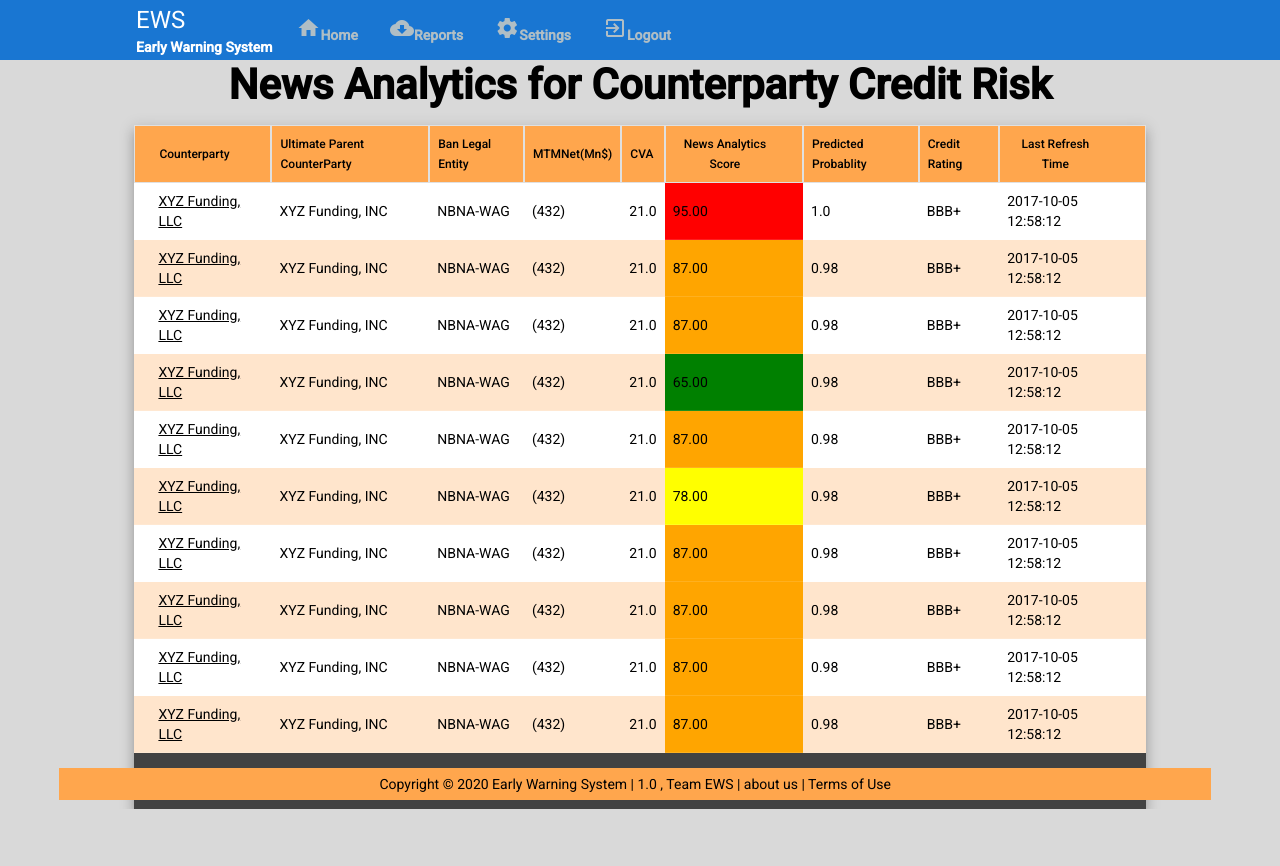
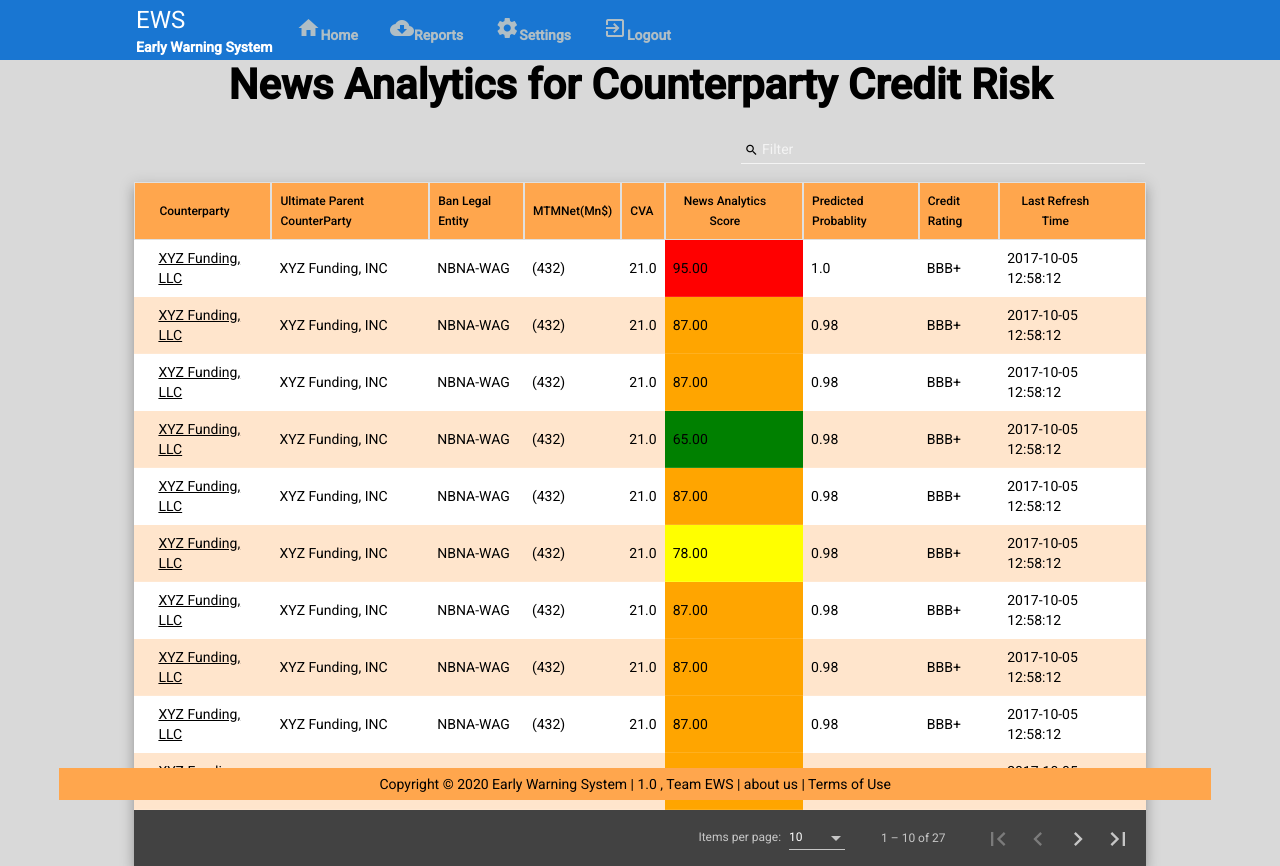
Before and after one commit to abhi0593/tcshackathon, an Angular app: page /dashboard in a window 1280 px wide. Before the commit the page ends 809 px from the top, so only its background shows below. Built offline with nearby package versions, Linux system fonts and the light colour scheme.

Commit message:
Added search bar

```diff
--- a/src/app/dashboard/dashboard-front/dashboard.component.css
+++ b/src/app/dashboard/dashboard-front/dashboard.component.css
@@ -21,6 +21,12 @@
   font-weight: bolder;
   font-size: 3em;
   padding: 4px;
+}
+
+.mat-form-field {
+  font-size: 14px;
+  width: 40%;
+  margin-left:60%;
 }
 
 .table{
--- a/src/app/dashboard/dashboard-front/dashboard.component.html
+++ b/src/app/dashboard/dashboard-front/dashboard.component.html
@@ -1,6 +1,13 @@
 <div class="table-heading">
   <h1 class="center-text">News Analytics for Counterparty Credit Risk</h1>
 </div>
+<mat-form-field>
+  <mat-label>Filter</mat-label>
+  <input matInput (keyup)="applyFilter($event)" placeholder="Ex. ABC" #input>
+  <button mat-button matPrefix mat-icon-button>
+    <mat-icon>search</mat-icon>
+  </button>
+</mat-form-field>
 <div class="example-container mat-elevation-z8">
 
   <div class="table">
@@ -63,6 +70,10 @@
 
       <tr mat-header-row *matHeaderRowDef="displayedColumns; sticky: false"></tr>
       <tr mat-row *matRowDef="let row; columns: displayedColumns;"></tr>
+      <!-- Row shown when there is no matching data. -->
+      <tr class="mat-row" *matNoDataRow>
+        <td class="mat-cell" colspan="9">No data matching the filter "{{input.value}}"</td>
+      </tr>
 
     </table>
   </div>
--- a/src/app/dashboard/dashboard-front/dashboard.component.ts
+++ b/src/app/dashboard/dashboard-front/dashboard.component.ts
@@ -35,6 +35,10 @@
     this.displayedColumns = ['Counterparty', 'UltimateParentCounterParty', 'BanLegalEntity', 'MTMNet','CVA','NewsAnalyticsScore','PredictedProbablity','CreditRating','LastRefreshTime'];
 
   }
+  applyFilter(event: Event) {
+    const filterValue = (event.target as HTMLInputElement).value;
+    this.dataSource.filter = filterValue.trim().toLowerCase();
+  }
 
 
 }
```
